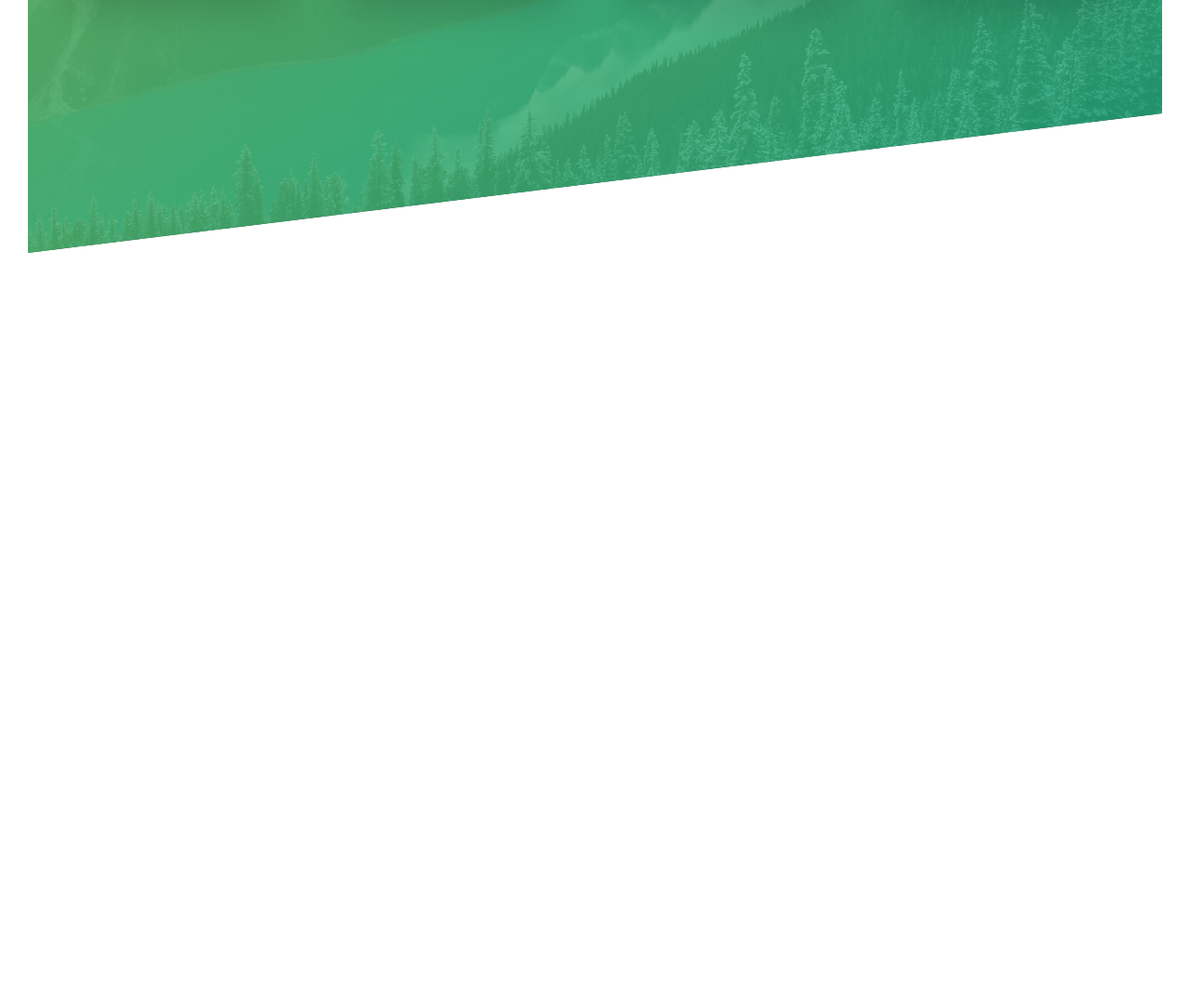
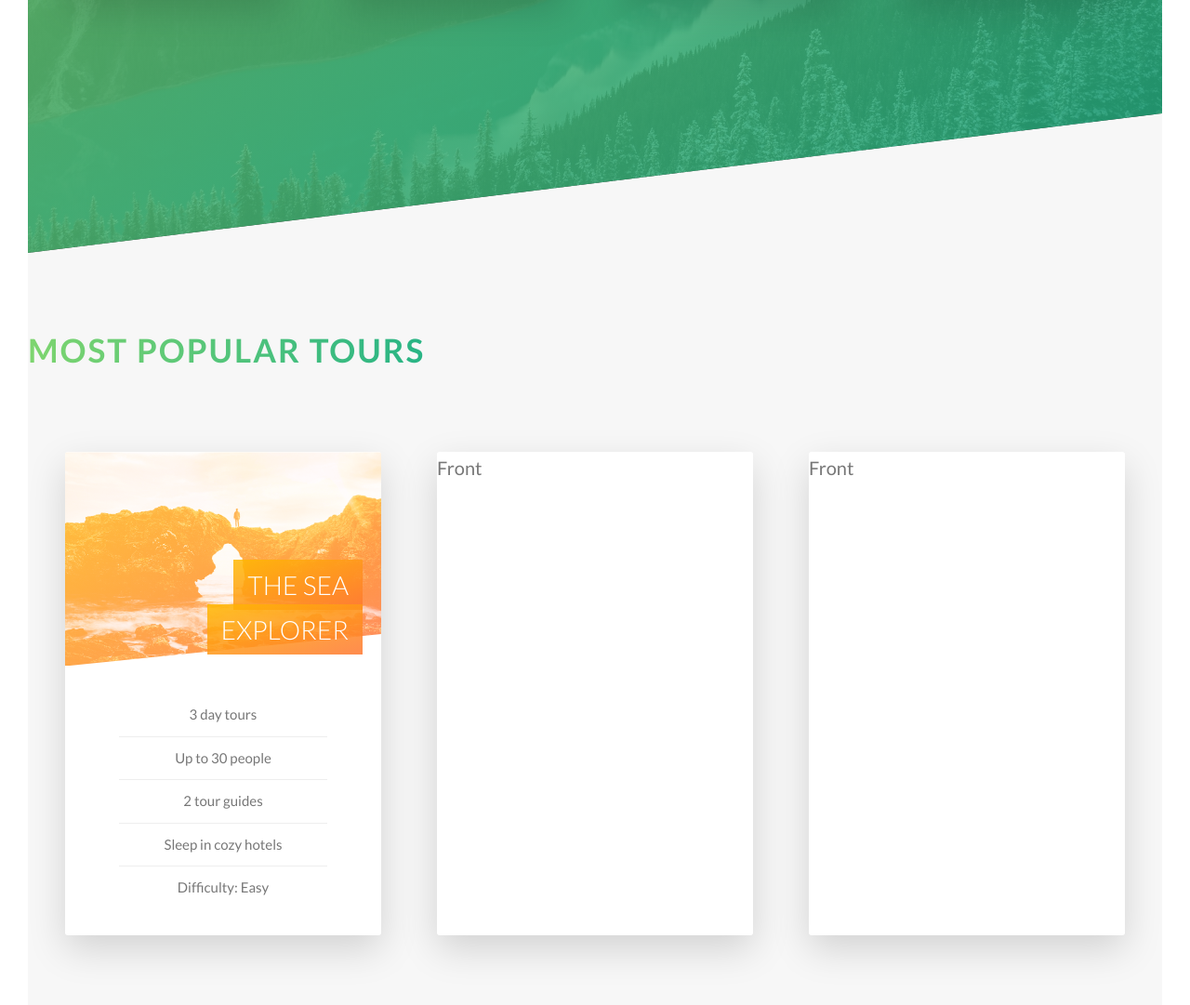
Before and after one commit to toddnguyen47/advanced-css-course, a website: page Natours/starter/index.html in a window 1280 px wide. Shown: the part 2041-3122 px from the top of the page at 93% size. Before the commit the page ends 2313 px from the top, so only its background shows below. Drawn offline with Linux system fonts and the light colour scheme.

Commit message:
Finished card font + fixed @include bug

```diff
--- a/Natours/starter/index.html
+++ b/Natours/starter/index.html
@@ -186,6 +186,64 @@
           </div>
         </div>
       </section>
+
+      <section class="section-tours">
+        <h2 class="heading-secondary u-margin-bottom-large">
+          Most Popular Tours
+        </h2>
+
+        <div class="row">
+          <!--First Column-->
+          <div class="col-1-of-3">
+            <div class="card">
+              <div class="card__side card__side--front">
+                <div class="card__picture card__picture--1">
+                  &nbsp;
+                </div>
+                <h4 class="card__heading">
+                  <span class="card__heading-span card__heading-span--1">
+                      The Sea Explorer
+                  </span>
+                </h4>
+                <div class="card__details">
+                  <ul>
+                    <li>3 day tours</li>
+                    <li>Up to 30 people</li>
+                    <li>2 tour guides</li>
+                    <li>Sleep in cozy hotels</li>
+                    <li>Difficulty: Easy</li>
+                  </ul>
+                </div>
+              </div>
+              <div class="card__side card__side--back card__side--back-1">Back</div>
+            </div>
+          </div>
+
+          <!--Second Column-->
+          <div class="col-1-of-3">
+            <div class="card">
+              <div class="card__side card__side--front">
+                Front
+              </div>
+              <div class="card__side card__side--back card__side--back-2">
+                Back
+              </div>
+            </div>
+          </div>
+
+          <!--Third Column-->
+          <div class="col-1-of-3">
+            <div class="card">
+              <div class="card__side card__side--front">
+                Front
+              </div>
+              <div class="card__side card__side--back card__side--back-3">
+                Back
+              </div>
+            </div>
+          </div>
+        </div>
+      </section>
     </main>
   </body>
 </html>
--- a/Natours/starter/sass/abstract/_variables.scss
+++ b/Natours/starter/sass/abstract/_variables.scss
@@ -1,15 +1,32 @@
+// COLORS
 $color-primary: #55c57a;
 $color-primary-light: #7ed56f;
 $color-primary-dark: #28b485;
+
+// $color-secondary: TODO;
+$color-secondary-light: #ffb900;
+$color-secondary-dark: #ff7730;
+
+// $color-tertiary: TODO;
+$color-tertiary-light: #2998ff;
+$color-tertiary-dark: #5643fa;
+
 $color-gray-dark: #777;
 $color-gray-white: #fff;
 $color-grey-light-1: #f7f7f7;
+$color-grey-light-2: #eee;
 $color-black: #000;
 $color-white: #fff;
 
 $skewed-deg-small: 7;
 
+$default-box-shadow: 0 1.5rem 4rem rgba($color-black, .15);
+
+// FONTS
 $default-font-size: 1.6rem;
+
+// CARD
+$default-card-height: 52rem;
 
 // GRID
 $grid-width: 114rem; // 1140px is the default nowadays
--- /dev/null
+++ b/Natours/starter/sass/components/_card.scss
@@ -0,0 +1,112 @@
+.card {
+  perspective: 150rem;
+  // For Firefox
+  -moz-perspective: 150rem;
+  position: relative;
+  height: $default-card-height;
+
+  &__side {
+    font-size: 2rem;
+    height: $default-card-height;
+    transition: transform .8s ease;
+    position: absolute;
+    top: 0;
+    left: 0;
+    width: 100%;
+
+    // Hide the view from the back
+    backface-visibility: hidden;
+    // To prevent the image from overlapping the parent
+    overflow: hidden;
+
+    border-radius: .3rem;
+    box-shadow: $default-box-shadow;
+
+    &--front {
+      background-color: $color-white;
+    }
+
+    &--back {
+      transform: rotateY(180deg);
+
+      &-1 {
+        background-image: linear-gradient(to right bottom, $color-secondary-light, $color-secondary-dark);
+      }
+    }
+  }
+
+  &:hover &__side--front {
+    transform: rotateY(-180deg);
+  }
+
+  &:hover &__side--back {
+    transform: rotateY(0deg);
+  }
+
+
+  &__picture {
+    background-size: cover;
+    height: 23rem;
+    background-blend-mode: screen;
+    -webkit-clip-path:  polygon(0 0, 100% 0, 100% 85%, 0 100%);
+    clip-path:          polygon(0 0, 100% 0, 100% 85%, 0 100%);
+
+    &--1 {
+      background-image:
+        linear-gradient(to right bottom, $color-secondary-light, $color-secondary-dark),
+        url("../img/nat-5.jpg");
+    }
+
+    &--2 {
+      background-image: url("../img/nat-5.jpg");
+    }
+
+    &--3 {
+      background-image: url("../img/nat-5.jpg");
+    }
+  }
+
+
+  &__heading {
+    font-size: 2.8rem;
+    font-weight: 300;
+    text-transform: uppercase;
+    text-align: right;
+    color: $color-white;
+    position: absolute;
+    top: 12rem;
+    right: 2rem;
+    width: 75%;
+  }
+
+
+  &__heading-span {
+    padding: 1rem 1.5rem;
+    -webkit-box-decoration-break: clone;
+    box-decoration-break: clone;
+
+    &--1 {
+      background-image: linear-gradient(to right bottom, rgba($color-secondary-light, .85), rgba($color-secondary-dark, .85));
+    }
+  }
+
+
+  &__details {
+    padding: 3rem;
+    ul {
+      list-style: none;
+      width: 80%;
+      margin: 0 auto; // center an inline-block element within another block element
+
+      li {
+        text-align: center;
+        font-size: 1.5rem;
+        padding: 1rem;
+
+        &:not(:last-child) {
+          border-bottom: 1px solid $color-grey-light-2;
+        }
+      }
+    }
+  }
+}
--- a/Natours/starter/sass/components/_feature-box.scss
+++ b/Natours/starter/sass/components/_feature-box.scss
@@ -4,7 +4,7 @@
   padding: 2.5rem;
   text-align: center;
   border-radius: .3rem;
-  box-shadow: 0 1.5rem 4rem rgba($color-black, .15);
+  box-shadow: $default-box-shadow;
   /* property name | duration */
   transition: transform .3s;
 
--- a/Natours/starter/sass/layout/_grid.scss
+++ b/Natours/starter/sass/layout/_grid.scss
@@ -1,7 +1,8 @@
-@include clearfix;
-
 // Always have a column inside of a row
 .row {
+  // Include clearfix so that the row has a height after elements are collapsed
+  @include clearfix;
+
   // Use max-width so that if the viewport is smaller than 114rem (1140px),
   // then the row will fill 100% of the available space
   max-width: $grid-width;
--- a/Natours/starter/sass/layout/_header.scss
+++ b/Natours/starter/sass/layout/_header.scss
@@ -15,7 +15,8 @@
   /* top of the image always stays at the top of the container */
   background-position: top;
   /* Clipping the bg image. Top Left, Top Right, Bot Right, Bot Left */
-  clip-path: polygon(0 0, 100% 0, 100% 75%, 0 100%);
+  -webkit-clip-path:  polygon(0 0, 100% 0, 100% 75%, 0 100%);
+  clip-path:          polygon(0 0, 100% 0, 100% 75%, 0 100%);
   /* So child elements can use `top`, `left`, etc., properties */
   position: relative;
 
--- a/Natours/starter/sass/main.scss
+++ b/Natours/starter/sass/main.scss
@@ -12,6 +12,7 @@
 @import "components/button";
 @import "components/composition";
 @import "components/feature-box";
+@import "components/card";
 
 @import "layout/header";
 @import "layout/grid";
--- a/Natours/starter/sass/pages/_home.scss
+++ b/Natours/starter/sass/pages/_home.scss
@@ -23,3 +23,10 @@
     transform: skewY(#{$skewed-deg-small}deg);
   }
 }
+
+
+.section-tours {
+  background-color: $color-grey-light-1;
+  padding: 25rem 0 50rem 0;
+  margin-top: -10rem;
+}
```
Also changed, not shown: Natours/starter/css/style.css.
